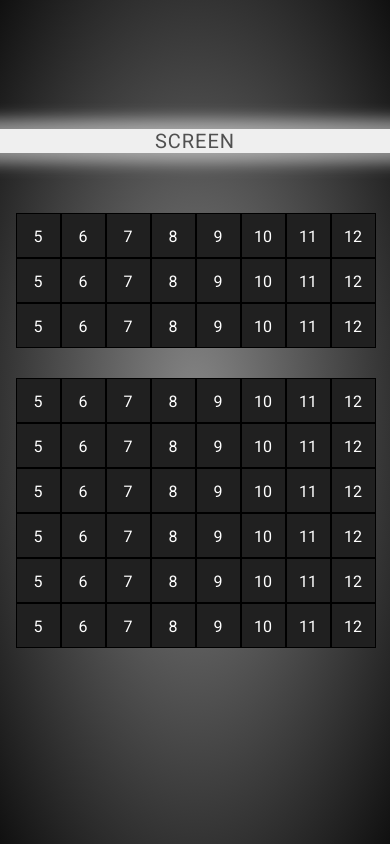
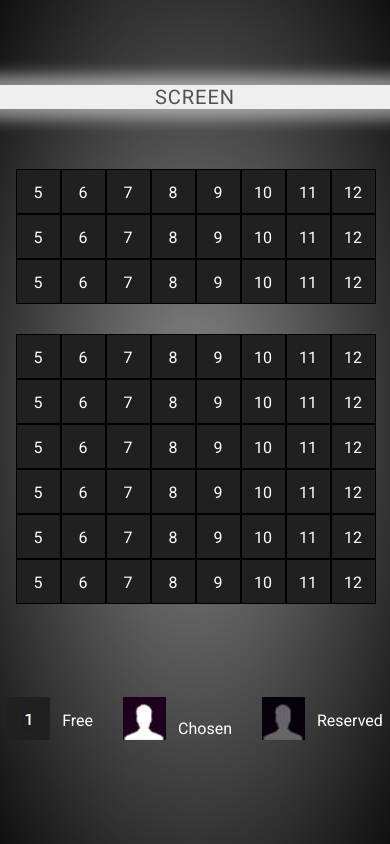
Before and after one commit to piotrmichal/reservation-system, a website: page index.html in a window 390 px wide. Shown: the top 844 px of the page. Drawn offline with Linux system fonts and the light colour scheme.

Commit message:
added legend

```diff
--- a/index.html
+++ b/index.html
@@ -12,6 +12,13 @@
 			<div class="seats"></div>
 			<button id="next" type="button">Next</button>
 		</div>
+		<aside>
+			<ul class="legend">
+				<li><img src="public/img/free.jpg" alt="free seat"><span>Free</span></li>
+				<li><img src="public/img/chosen.jpg" alt="chosen seat"><span>Chosen</span></li>
+				<li><img src="public/img/reserved.jpg" alt="reserved seat"><span>Reserved</span></li>
+			</ul>
+		</aside>
 		<div class="modal">
 			<div class="window confirm">
 				<header>Your choice:</header>
--- a/src/scss/_main.scss
+++ b/src/scss/_main.scss
@@ -7,15 +7,16 @@ html, body {
 body {
 	background: radial-gradient(#888, #101010) fixed;
 	font-family: 'Roboto', sans-serif;
-	height: 100vh;
+	color: #FFF;
+	min-height: 100vh;
 	display: flex;
 	justify-content: center;
 	align-items: center;
-	flex-direction: column;
 
 	.wrapper {
 		box-sizing: border-box;
 		min-height: 1rem;
+		margin-left: 20rem;
 
 		.screen {
 			width: 100%;
@@ -66,7 +67,7 @@ body {
 			border-radius: .2rem;
 			display: block;
 			visibility: hidden;
-			margin: 0 auto;
+			margin: 0 auto 1rem;
 			cursor: pointer;
 		}
 	}
@@ -75,7 +76,6 @@ body {
 		border: 1px solid #000;
 		width: 4.5rem;
 		height: 4.5rem;
-		color: #FFF;
 		text-align: center;
 		line-height: 4.5rem;
 		box-sizing: border-box;
@@ -87,6 +87,28 @@ body {
 			background-size: cover;
 			color: transparent;
 			cursor: pointer;
+		}
+	}
+
+	aside {
+		min-width: 20rem;
+
+		.legend {
+			list-style-type: none;
+			padding-left: 5rem;
+			margin: 0;
+
+			li {
+				margin: 1.5rem 0;
+				font-size: 1.6rem;
+				display: table;
+
+				span {
+					display: table-cell;
+					vertical-align: middle;
+					padding-left: 1.2rem;
+				}
+			}
 		}
 	}
 
--- a/src/scss/_media.scss
+++ b/src/scss/_media.scss
@@ -1,3 +1,26 @@
+@media screen and (max-width: 1240px) {
+	body {
+		flex-direction: column;
+
+		.wrapper {
+			margin-left: 0;
+		}
+
+		aside {
+			margin: 0 auto;
+
+			.legend {
+				display: flex;
+				padding-left: 0;
+
+				li:nth-child(2) {
+					margin: 1.5rem 3rem 0;
+				}
+			}
+		}
+	}
+}
+
 @media screen and (max-width: 1100px) {
 	div.wrapper div.seats div.row:nth-child(3) {
 		margin-bottom: 3rem;
```
Also changed, not shown: public/css/style.css, public/img/chosen.jpg (added), public/img/free.jpg (added), public/img/reserved.jpg (added), src/css/style.css, src/img/chosen.jpg (added), src/img/free.jpg (added), src/img/reserved.jpg (added).
